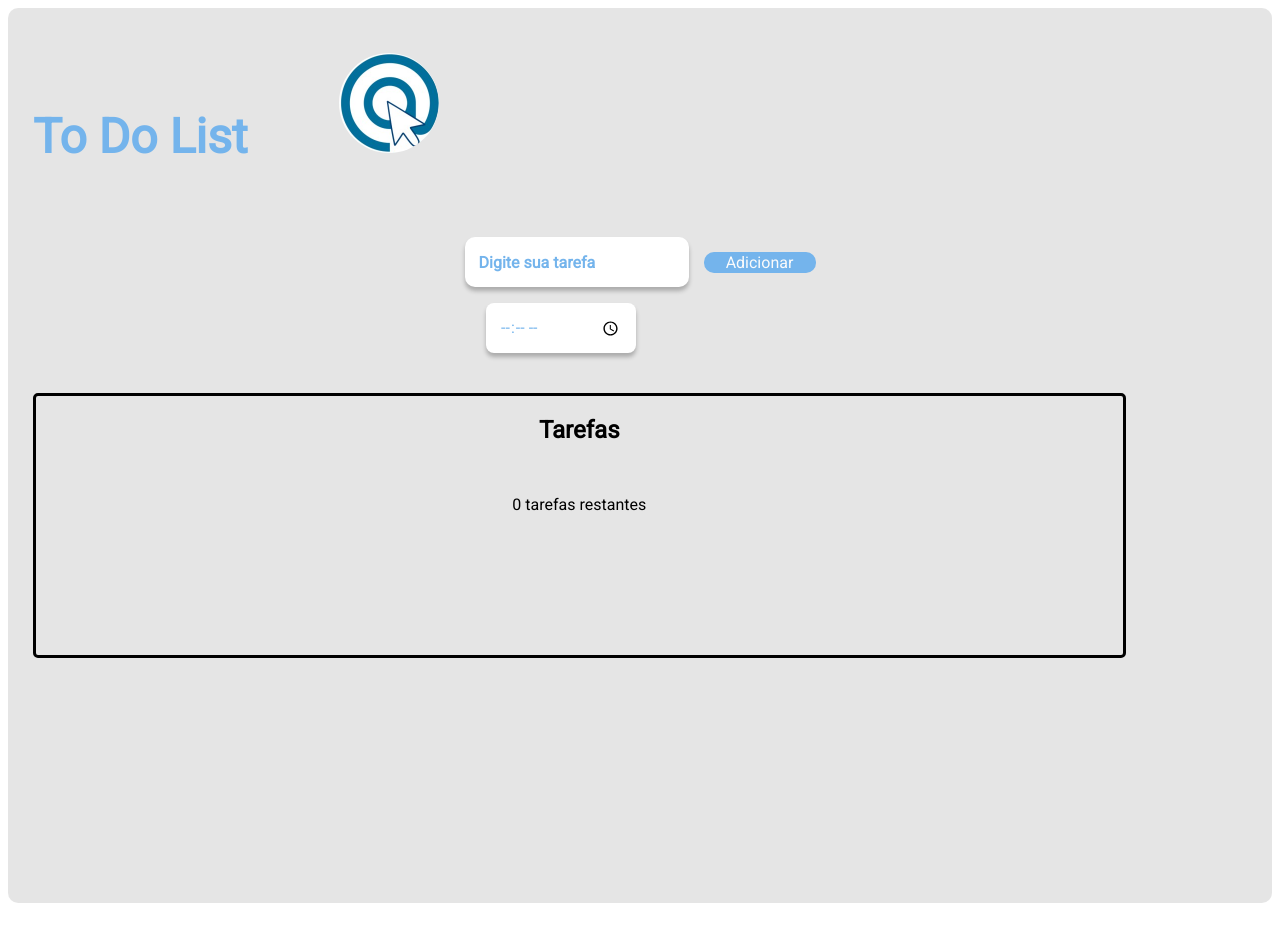
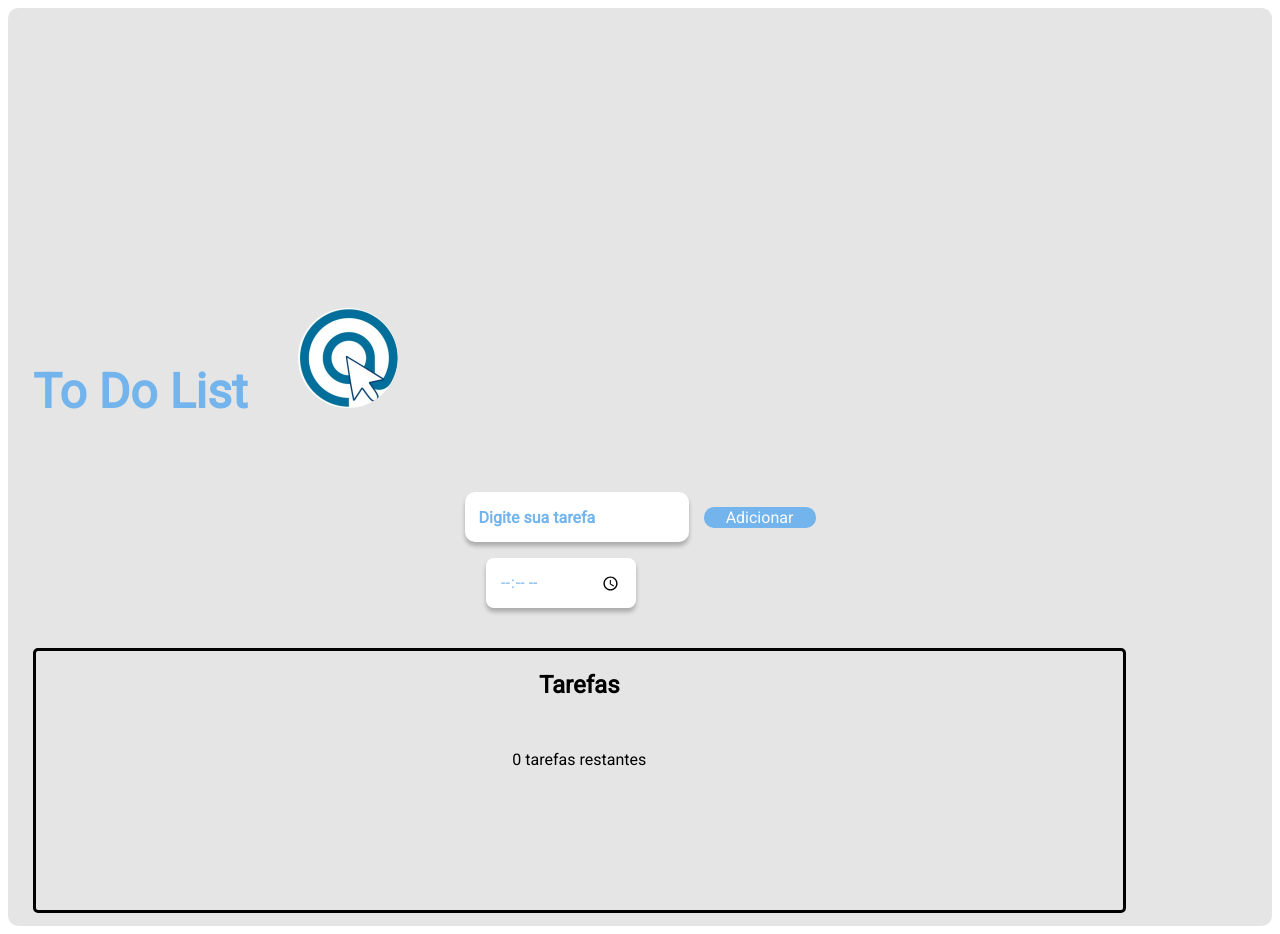
Before and after one commit to YasminSouzaL/infoalto, a React (Vite) app: page / in a window 1280 px wide. Before the commit the page ends 911 px from the top, so only its background shows below. Built offline with nearby package versions, Linux system fonts and the light colour scheme.

Commit message:
Finished

```diff
--- a/src/App.jsx
+++ b/src/App.jsx
@@ -118,8 +118,9 @@ function App() {
             width: "100px",
             height: "100px",
             borderRadius: "60%",
-            marginRight: "16%",
-            marginLeft: "9%",
+            marginRight: "30%",
+            marginLeft: "5%",
+            marginTop: "25%",
           }}/>
       </h1>
       <Spacer margin="16px" />
@@ -146,7 +147,6 @@ function App() {
           onChange={(e) => setHora(e.target.value)}
         ></Input>
       </Flex>
-
       <Spacer />
       {/* Criar uma caixa para armazenar as tabelas */}
       <Flex style={{
```
